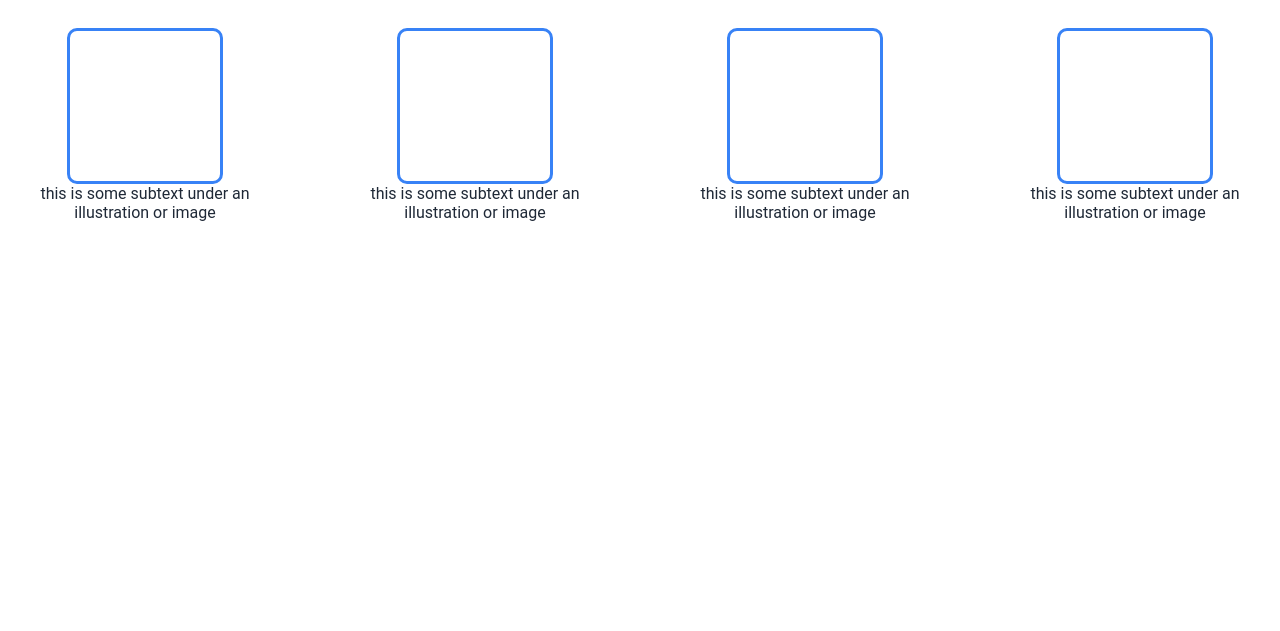
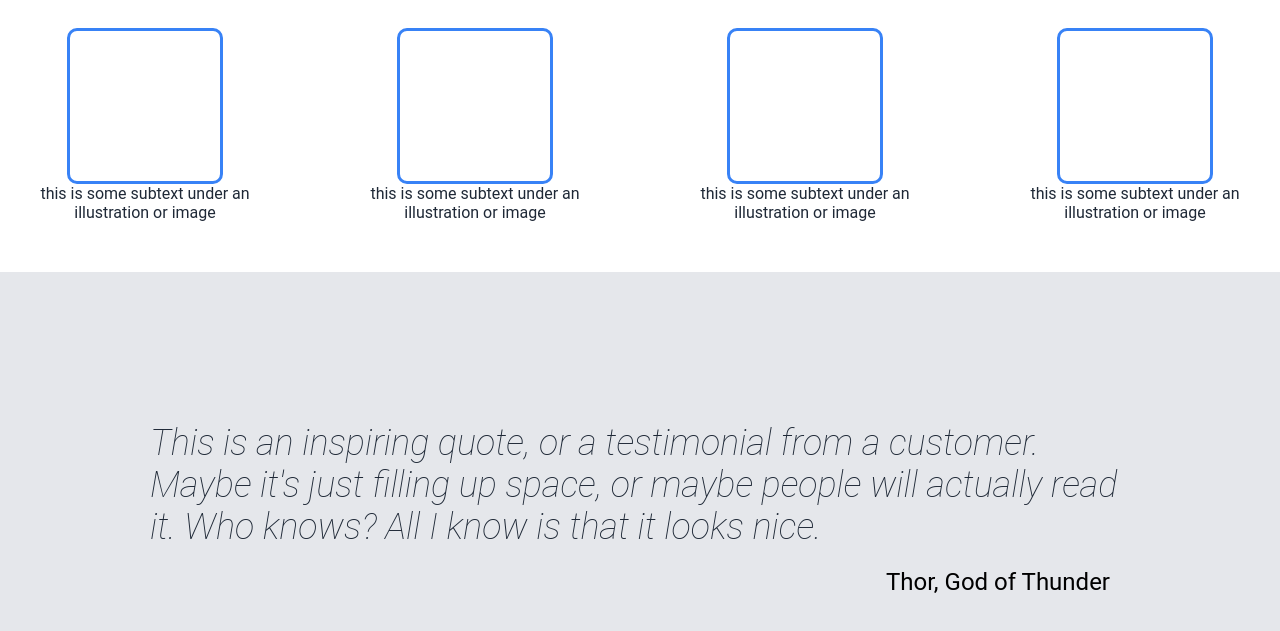
Before and after one commit to rob-carruthers/landing-page, a plain HTML site: page index.html in a window 1280 px wide. Shown: the part 567-1198 px from the top of the page. Before the commit the page ends 800 px from the top, so only its background shows below. Drawn offline with Linux system fonts and the light colour scheme.

Commit message:
Add quote section

```diff
--- a/index.html
+++ b/index.html
@@ -57,5 +57,17 @@
         </div>
     </div>
 
+    <div class="quote-container">
+        <div class="quote-text-container">
+            <div class="quote-text">
+                This is an inspiring quote, or a testimonial from a
+                customer. Maybe it's just filling up space, or maybe
+                people will actually read it. Who knows? All I know
+                is that it looks nice.
+            </div>
+            <div class="author-text">Thor, God of Thunder</div>
+        </div>
+    </div>
+
 </body>
 </html>
--- a/style.css
+++ b/style.css
@@ -48,6 +48,7 @@ body {
     display: flex;
     flex-direction: column;
     align-items: center;
+    margin-bottom: 50px;
 }
 
 .information-header {
@@ -115,6 +116,31 @@ body {
     padding-right: 32px;
 }
 
+
+.quote-container {
+    display: flex;
+    background-color: #e5e7eb;
+}
+
+.quote-text-container {
+    display: flex;
+    flex-direction: column;
+    font-size: 36px;
+    padding: 150px;
+}
+
+.quote-text {
+    color: #1f2937;
+    font-weight: lighter;
+    font-style: italic;
+}
+
+.author-text {
+    text-align: right;
+    font-size: 24px;
+    padding: 20px;
+}
+
 a {
     text-decoration: none;
 }
```
